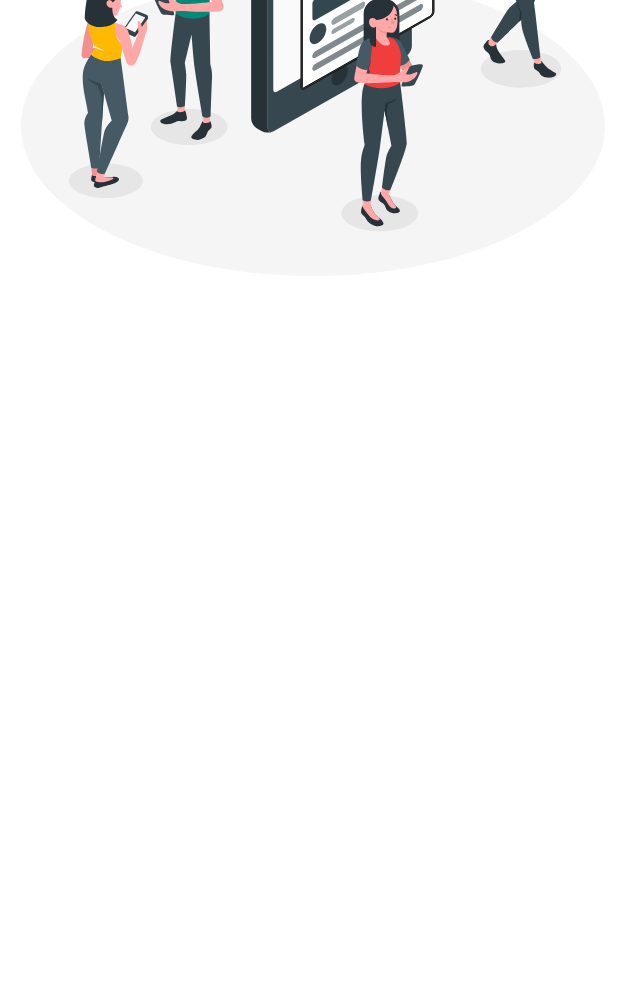
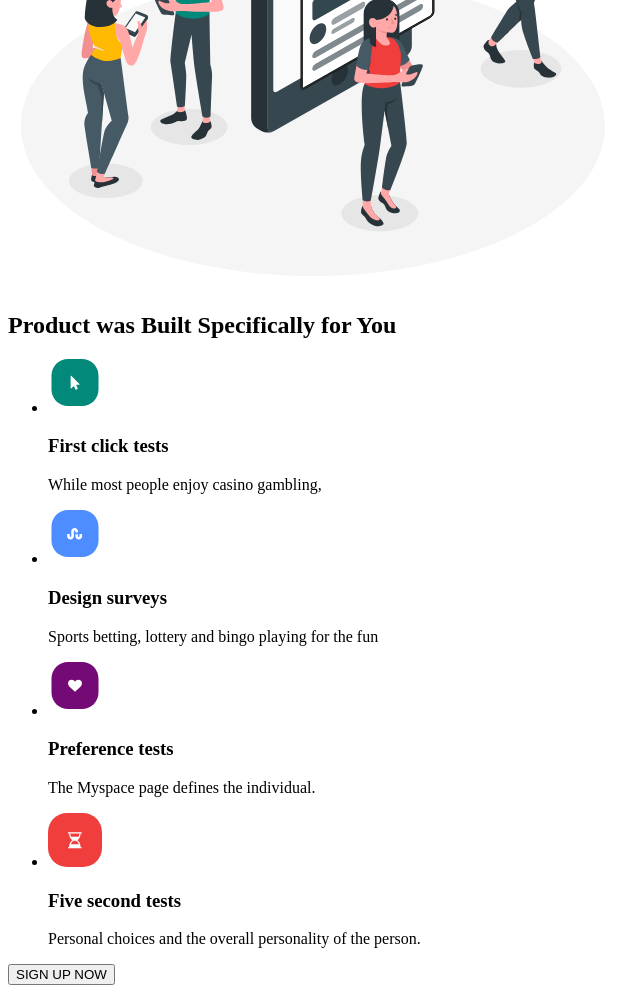
Before and after one commit to Slavik199/business-promotion, a plain HTML site: page index.html in a window 1280 px wide. Shown: the part 620-1613 px from the top of the page, without its empty margins (0-640 px from the left). Before the commit the page ends 920 px from the top, so only its background shows below. Drawn offline with Linux system fonts and the light colour scheme.

Commit message:
section hero

```diff
--- a/index.html
+++ b/index.html
@@ -3,7 +3,7 @@
 <head>
     <meta charset="UTF-8">
     <meta name="viewport" content="width=, initial-scale=1.0">
-    <title>Document</title>
+    <title>Business promotion</title>
 </head>
 <body>
     <header>
@@ -32,10 +32,31 @@ of thought</h1>
     Tools, tutorials, design and innovation experts, all in one place! The most intuitive way to imagine your next user experience.
 </p>
 <ul>
-<li>><button type="button">Get started</button></li>
+<li><button type="button">Get started</button></li>
 <li><button type="button">Watch the Video</button></li>
 </ul>
 <img src="./images/hero-img.svg" alt="hero-img">
+        </section>
+        <section>
+            <h2>Product  was Built Specifically for You</h2>
+            <ul>
+                <li><img src="./images/icon-1.svg" alt="" width="54" height="54">
+                    <h3>First click tests</h3>
+                    <p>While most people enjoy casino gambling,</p></li>
+                <li><img src="./images/icon-2.svg" alt="" width="54" height="54">
+                    <h3>Design surveys</h3>
+                    <p>Sports betting, lottery and bingo playing for the fun</p></li>
+                <li><img src="./images/icon-3.svg" alt="" width="54" height="54">
+                    <h3>Preference tests</h3>
+                    <p>The Myspace page defines the individual.</p></li>
+                <li><img src="./images/icon-4.svg" alt="" width="54" height="54">
+                    <h3>Five second tests</h3>
+                    <p>Personal choices and the overall personality of the person. </p></li>
+            </ul>
+            <button type="button">SIGN UP NOW</button>
+        </section>
+        <section>
+
         </section>
     </main>
     <footer></footer>
```
Also changed, not shown: images/icon-1.svg (added), images/icon-2.svg (added), images/icon-3.svg (added), images/icon-4.svg (added).
